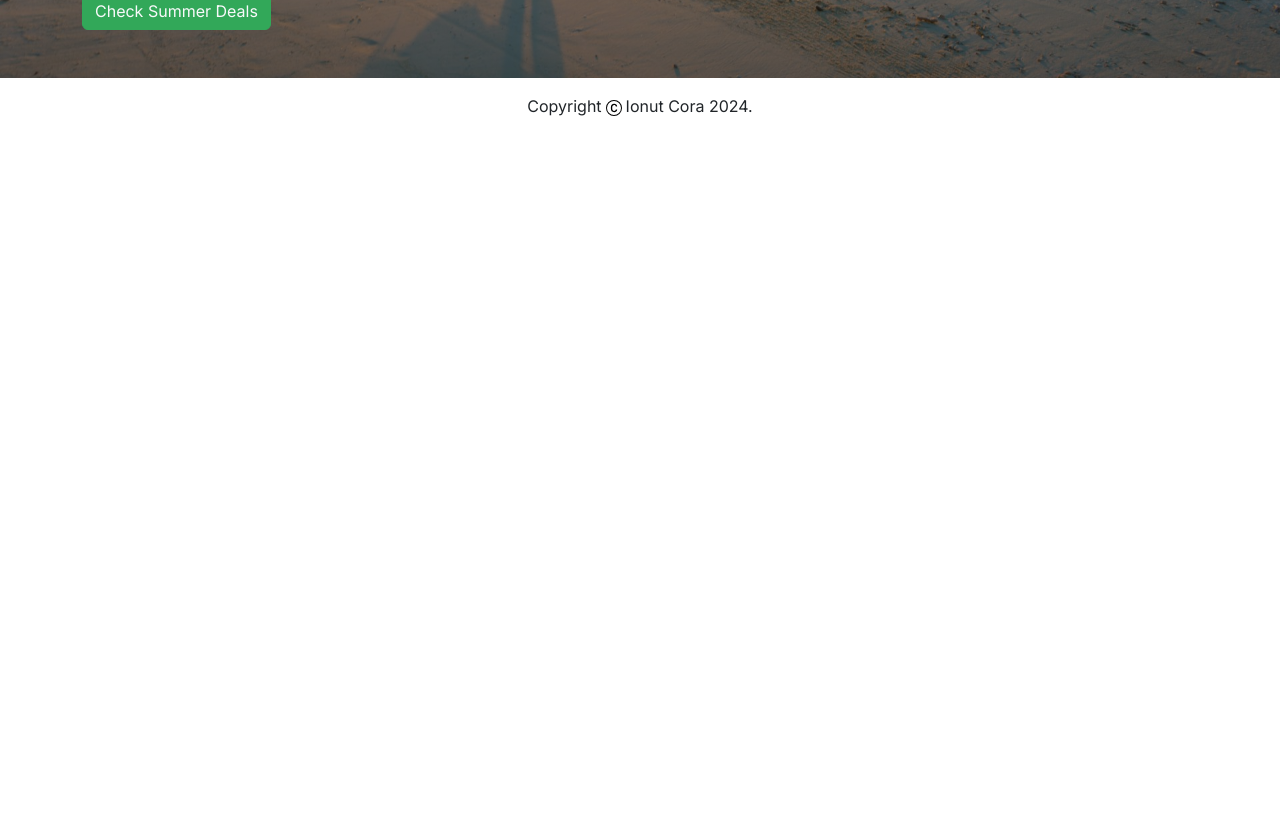
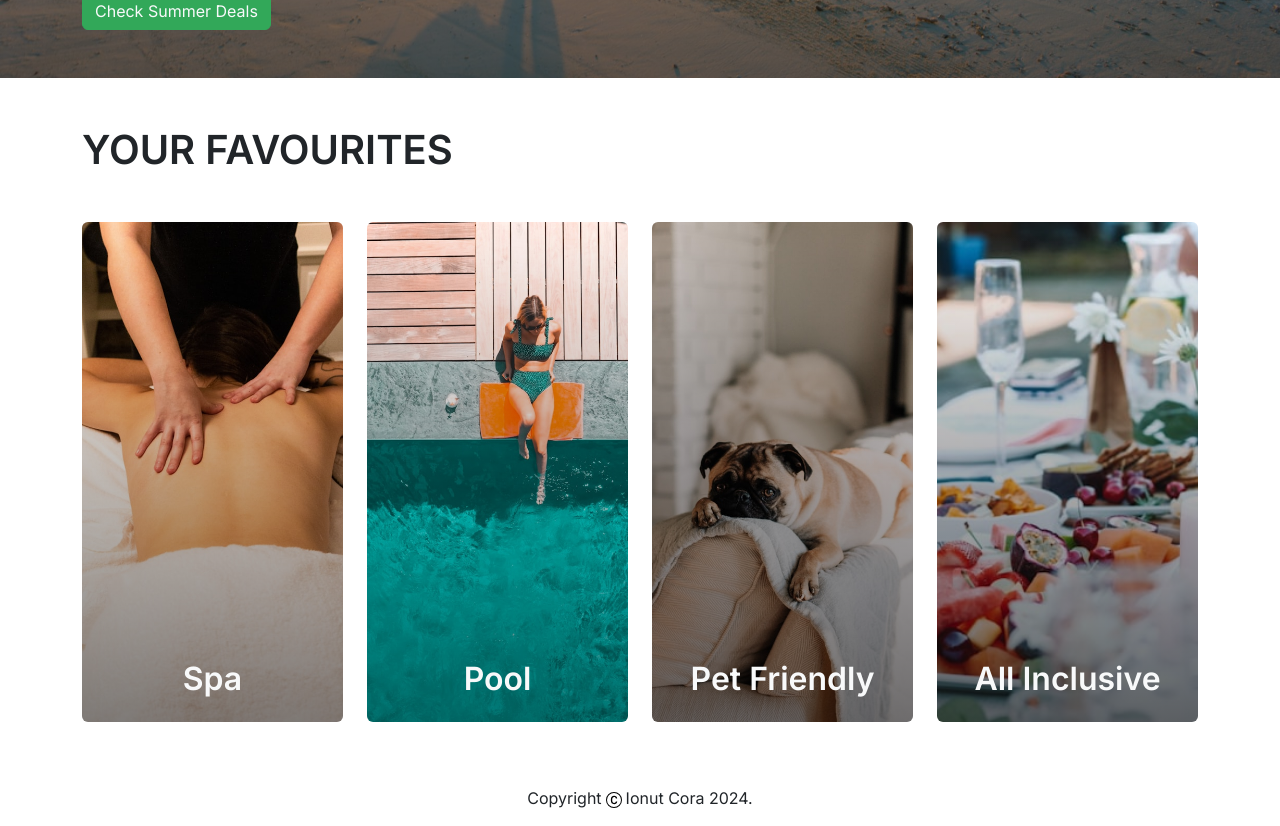
Before and after one commit to Tibro0/travel-website-landing-page, a React (Create React App) app: page / in a window 1280 px wide. Shown: the part 2240-3066 px from the top of the page. Before the commit the page ends 2374 px from the top, so only its background shows below. Built offline with nearby package versions, Linux system fonts and the light colour scheme.

Commit message:
Favourites Section

```diff
--- a/src/Pages/Home/Home.jsx
+++ b/src/Pages/Home/Home.jsx
@@ -5,6 +5,7 @@ import SearchForm from '../../Components/SearchForm/SearchForm';
 import LastHolidaysSection from '../../Components/LastHolidaysSection/LastHolidaysSection';
 import RecommendedSection from '../../Components/RecommendedSection/RecommendedSection';
 import HolidayPlanSection from '../../Components/HolidayPlanSection/HolidayPlanSection';
+import FavouritesSection from '../../Components/FavouritesSection/FavouritesSection';
 
 function Home() {
     return (
@@ -16,6 +17,7 @@ function Home() {
                 <RecommendedSection itemRecommendedTitle='Recommended for you'/>
             </div>
             <HolidayPlanSection itemHolidayPlanTitle='Plan Your Summer Holiday'/>
+            <FavouritesSection/>
         </div>
     )
 }
--- /dev/null
+++ b/src/components/FavouritesSection/FavouritesSection.css
@@ -0,0 +1,24 @@
+.favourites-section .spa-div{
+    background-image: linear-gradient(rgba(0, 0, 0, 0), rgba(0, 0, 0, 0.50)), url(../../Assets/Images/spa.jpg);
+}
+
+.favourites-section .pool-div{
+    background-image: linear-gradient(rgba(0, 0, 0, 0), rgba(0, 0, 0, 0.50)), url(../../Assets/Images/pool.jpg);
+}
+
+.favourites-section .pet-friendly-div{
+    background-image: linear-gradient(rgba(0, 0, 0, 0), rgba(0, 0, 0, 0.50)), url(../../Assets/Images/pet-friendly.jpg);
+}
+
+.favourites-section .all-inclusive-div{
+    background-image: linear-gradient(rgba(0, 0, 0, 0), rgba(0, 0, 0, 0.60)), url(../../Assets/Images/all-inclusive-all.jpg);
+}
+
+.favourites-section .spa-div,
+.favourites-section .pool-div,
+.favourites-section .pet-friendly-div,
+.favourites-section .all-inclusive-div{
+    background-position: center;
+    background-size: cover;
+    height: 500px;
+}
--- /dev/null
+++ b/src/components/FavouritesSection/FavouritesSection.jsx
@@ -0,0 +1,40 @@
+import React from 'react';
+import './FavouritesSection.css';
+import { Container } from 'react-bootstrap';
+
+function FavouritesSection() {
+  return (
+    <div className='favourites-section my-4 my-sm-5'>
+      <Container>
+        <h3 className='text-start text-uppercase fw-semibold mb-4 mb-sm-5'>Your Favourites</h3>
+        <div className='row g-4'>
+          <div className='col-sm-6 col-lg-3'>
+            <div className='spa-div img-hover d-flex align-items-end justify-content-center rounded'>
+              <h4 className='text-light text-capitalize mb-4 h2 fw-semibold'>Spa</h4>
+            </div>
+          </div>
+
+          <div className='col-sm-6 col-lg-3'>
+            <div className='pool-div img-hover d-flex align-items-end justify-content-center rounded'>
+              <h4 className='text-light text-capitalize mb-4 h2 fw-semibold'>Pool</h4>
+            </div>
+          </div>
+
+          <div className='col-sm-6 col-lg-3'>
+            <div className='pet-friendly-div img-hover d-flex align-items-end justify-content-center rounded'>
+              <h4 className='text-light text-capitalize mb-4 h2 fw-semibold'>Pet Friendly</h4>
+            </div>
+          </div>
+
+          <div className='col-sm-6 col-lg-3'>
+            <div className='all-inclusive-div img-hover d-flex align-items-end justify-content-center rounded'>
+              <h4 className='text-light text-capitalize mb-4 h2 fw-semibold'>All Inclusive</h4>
+            </div>
+          </div>
+        </div>
+      </Container>
+    </div>
+  )
+}
+
+export default FavouritesSection;
--- a/src/components/LastHolidaysSection/LastHolidaysSection.jsx
+++ b/src/components/LastHolidaysSection/LastHolidaysSection.jsx
@@ -1,7 +1,7 @@
 import React from 'react';
 import './LastHolidaysSection.css';
 import { Container } from 'react-bootstrap';
-import LastHolidaysItems from '../LastHolidaysItems';
+import LastHolidaysItems from '../../Assets/LastHolidaysItems';
 import LastHolidayCard from './LastHolidayCard';
 
 function LastHolidaysSection() {
```
Also changed, not shown: src/Assets/LastHolidaysItems.js (renamed from src/components/LastHolidaysItems.js).
